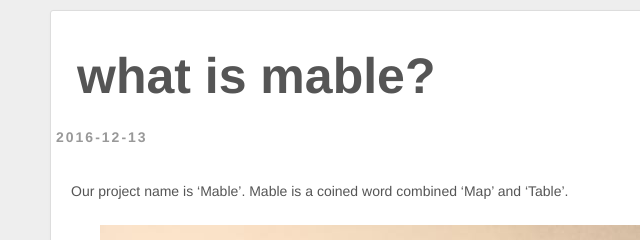
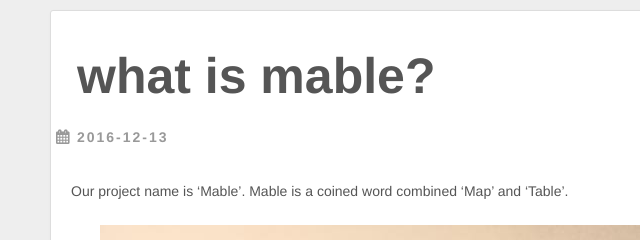
Before and after one commit to mable-project/mable-project.github.io, a plain HTML site: page index.html in a window 1280 px wide. Shown: the part 860-1100 px from the top of the page, 0-640 px from the left. Drawn offline with nearby package versions, Linux system fonts and the light colour scheme; some packages are replaced by stand-ins of ours; a web font is replaced by a local one.

Commit message:
Hexo deploy

```diff
--- a/css/style.css
+++ b/css/style.css
@@ -520,6 +520,10 @@ body {
 }
 .article-date {
   float: left;
+}
+.article-date:before {
+  font-family: "FontAwesome";
+  content: "\f073";
 }
 .article-category {
   float: left;
```
